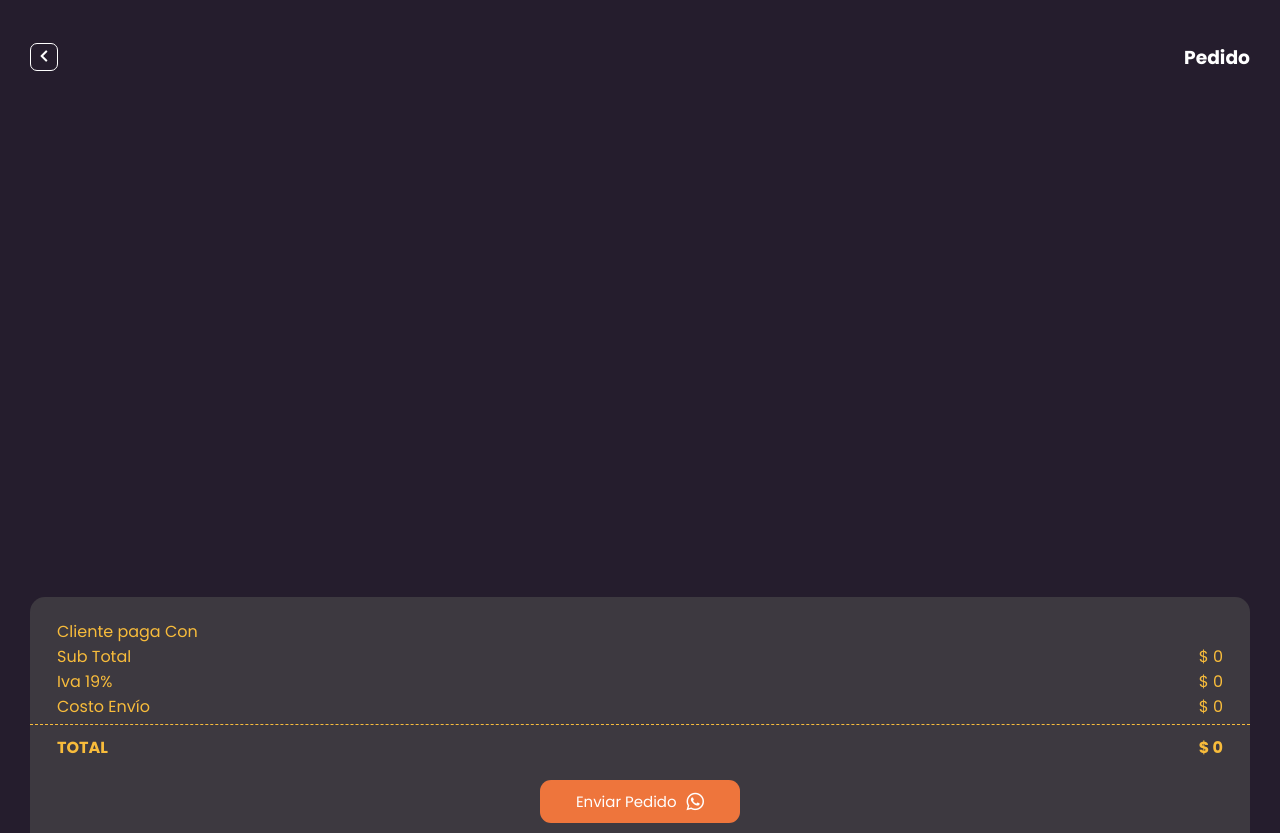
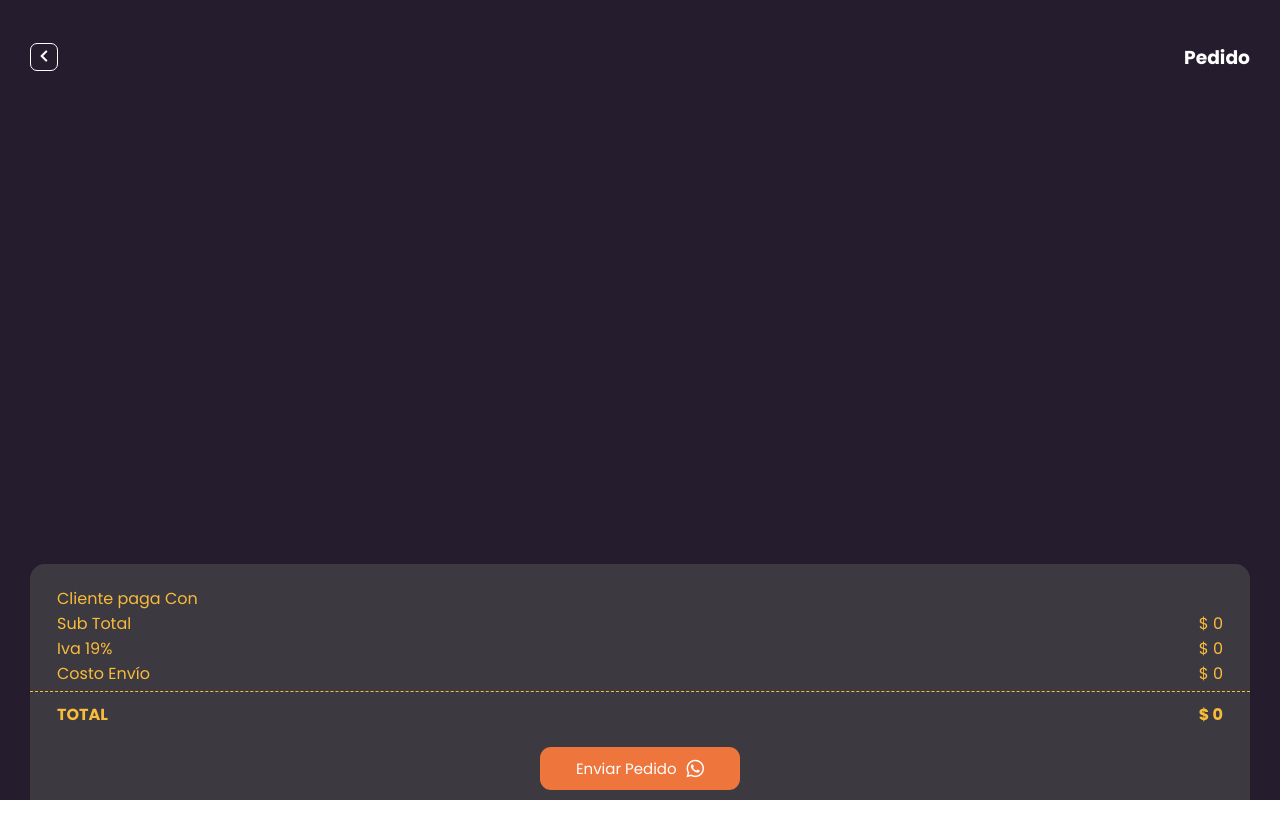
Before and after one commit to solemme1987/terranova-react, a React (Create React App) app: page /auth/cart in a window 1280 px wide. After the commit the page ends 800 px from the top, so only its background shows below. Built offline with nearby package versions, Linux system fonts and the light colour scheme.

Commit message:
Mejorado el responsive

```diff
--- a/src/assets/css/components/_footer.scss
+++ b/src/assets/css/components/_footer.scss
@@ -50,6 +50,7 @@ footer .car-button-container{
     justify-content: center;
     width: 60px;
     z-index: 1;
+    border:2px solid $white;
 
 }
 
--- a/src/assets/css/components/_productContainer.scss
+++ b/src/assets/css/components/_productContainer.scss
@@ -4,7 +4,8 @@
         /* Estas dos uultimas lineas son de
         prueba para el scrol de los productos
         se pueden activar para ver la prueba */
-        height: 489px;/*debe tenr al menos 1 px de alto para que  el flxe 1 auto funcione*/
+        height: 1px;/*debe tenr al menos 1 px de alto para que  el flxe 1 auto funcione*/
+        // height: 489px; anterior mente tenia este que tambien funciona pero me genera scroll
         overflow: scroll;
         scroll-behavior: smooth;
         /*aqui aplico d2 propiedades 1 es flex grow 1 y flexgrw basic.
--- a/src/components/TextAndLogo.js
+++ b/src/components/TextAndLogo.js
@@ -7,7 +7,7 @@ export const TextAndLogo = () => {
 
     let openClose="" ;
 
-    if(date.getHours() >19 ){
+    if(date.getHours() >17 ){
         openClose='Abierto';
     }else{
         openClose='Cerrado';
```
